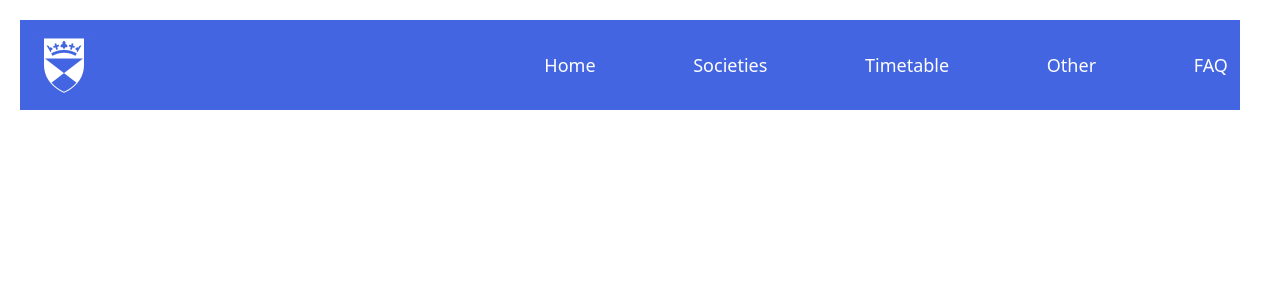
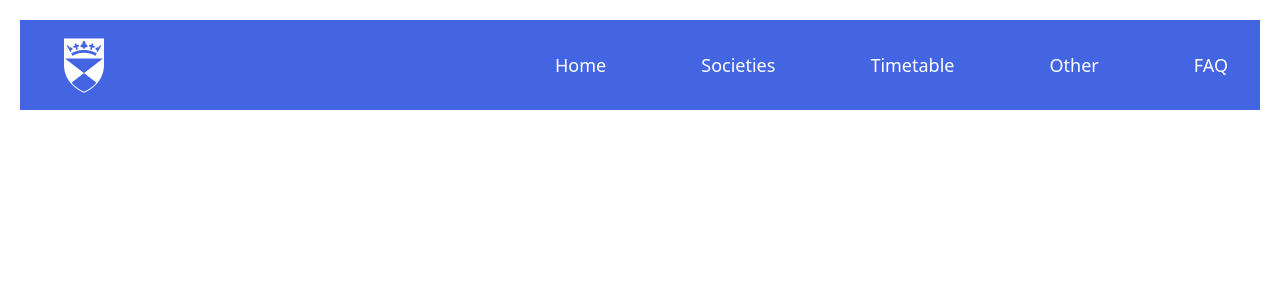
Before and after one commit to stoib/QuackAthon25, a Python web app: template templates/navbar.html in a window 1280 px wide. Shown: the top 300 px of the page. Run offline with Jinja, Linux system fonts and the light colour scheme; the template is opened without the code that fills it, so the values that code supplies are empty.

Commit message:
Finished nav for now, full v1

```diff
--- a/styles.css
+++ b/styles.css
@@ -1,10 +1,5 @@
 .blue {
     background-color: #4365E2;
-}
-
-.nav-button {
-    display: inline-block;
-    color: orange;
 }
 
 .nav-text {
@@ -16,6 +11,7 @@
     margin: 20px;
 }
 
-.nav-container {
+.nav-padding {
+    margin-left: 20px;
     margin-right: 20px;
 }
--- a/templates/navbar.html
+++ b/templates/navbar.html
@@ -1,9 +1,9 @@
 <link href="https://cdn.jsdelivr.net/npm/bootstrap@5.3.3/dist/css/bootstrap.min.css" rel="stylesheet" integrity="sha384-QWTKZyjpPEjISv5WaRU9OFeRpok6YctnYmDr5pNlyT2bRjXh0JMhjY6hW+ALEwIH" crossorigin="anonymous">
 <link rel="stylesheet" href="../styles.css">
 
-<div class="nav-container">
+
 <nav class="navbar blue">
-        <div class="container-fluid">
+    <div class="container-fluid nav-padding">
         <a class="navbar-brand col-4" href="/templates/base.html">
             <img src="../static/image.png" alt="University Of Dundee logo" width="64" height="64">
         </a>
@@ -14,4 +14,3 @@
         <a class="nav-text nav-link" href="/faq.html">FAQ</a>
     </div>
 </nav>
-</div>
```
Lines whose indentation alone changed are shown as unchanged.
